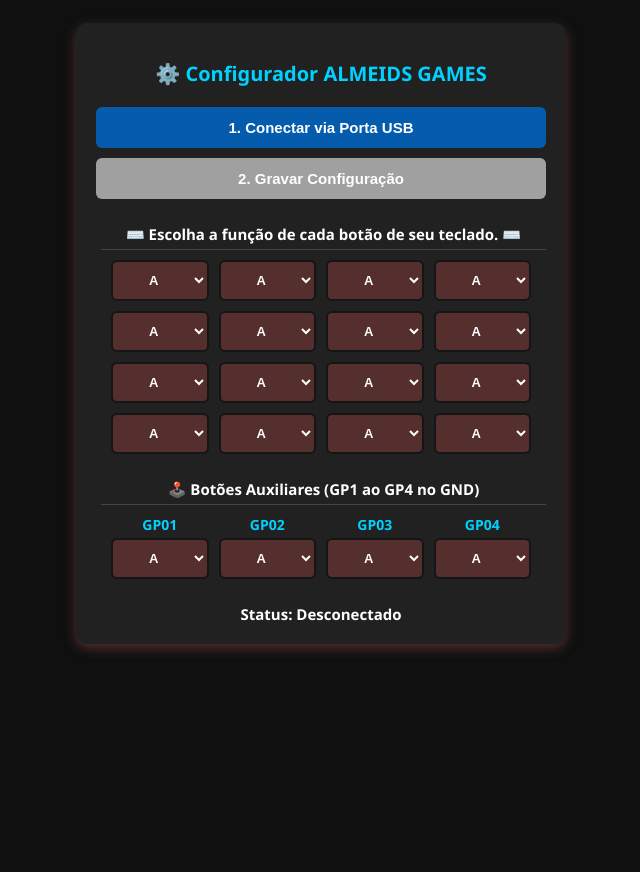
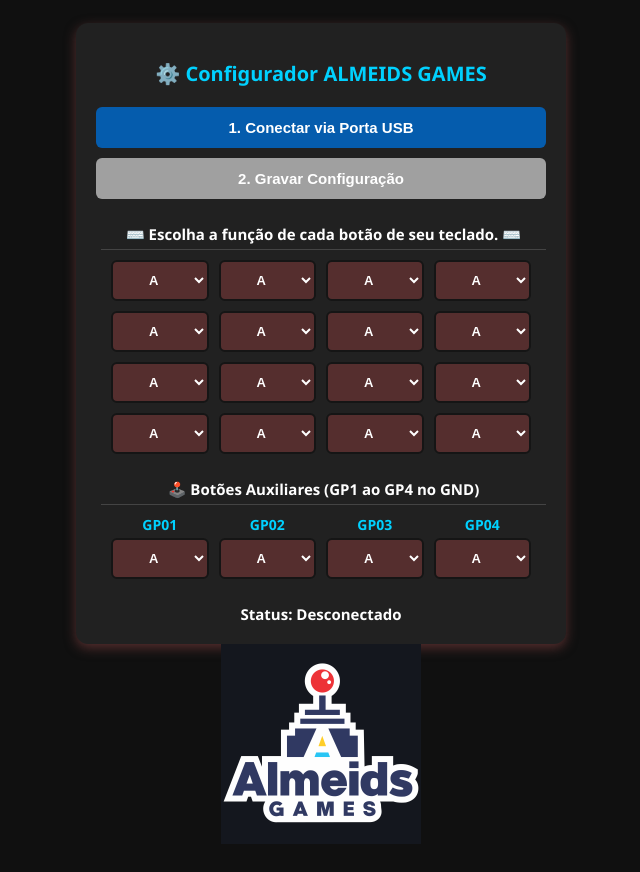
Before and after one commit to rlcardoo/Configurador_Keyboard_Almeids_Games, a plain HTML site: page index.html in a window 1280 px wide. Shown: the whole page, without its empty margins (319-959 px from the left). Before the commit the page ends 800 px from the top, so only its background shows below. Drawn offline with Linux system fonts and the light colour scheme.

Commit message:
Logo Add

```diff
--- a/index.html
+++ b/index.html
@@ -92,7 +92,6 @@
     </style>
 </head>
 <body>
-
 <div class="container">
     <h2>⚙️ Configurador ALMEIDS GAMES</h2>
 
@@ -263,4 +262,5 @@
     });
 </script>
 </body>
+<img src="images/logo.png" alt="Almeids Games">
 </html>
```
Also changed, not shown: images/logo.png (added).
